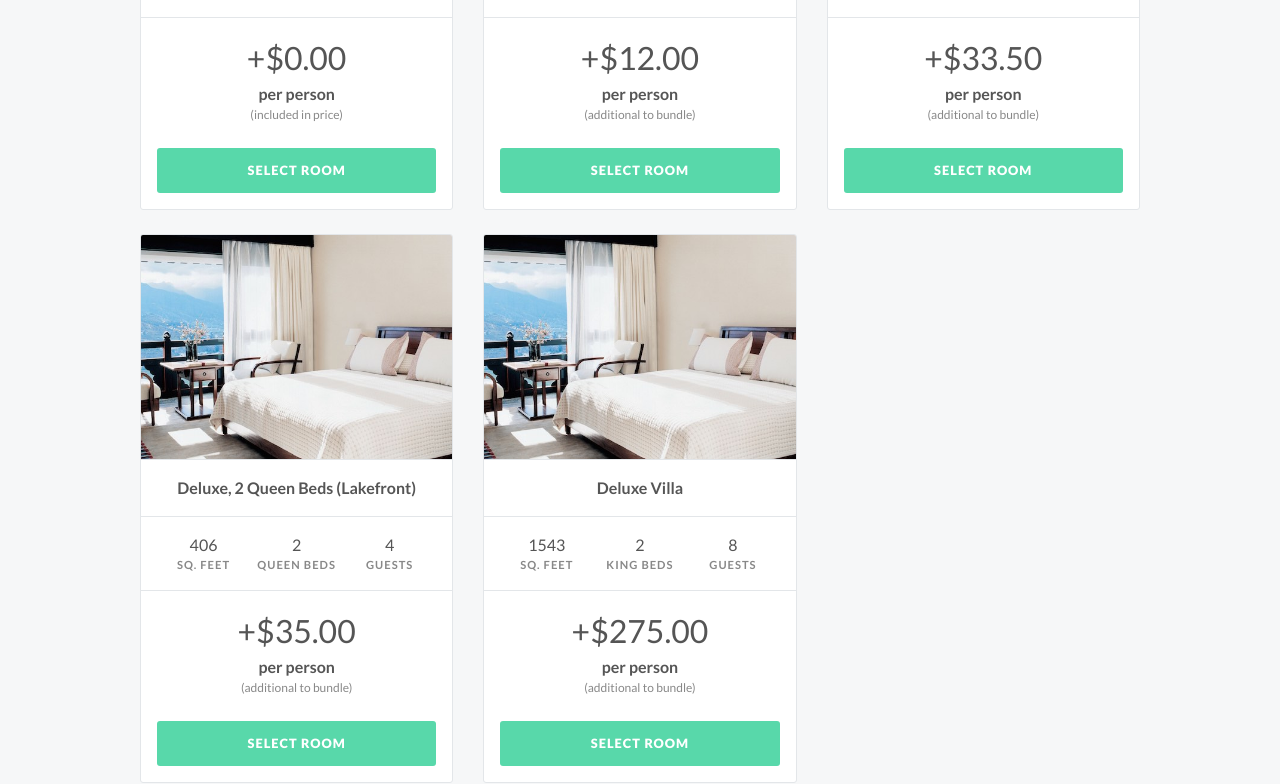
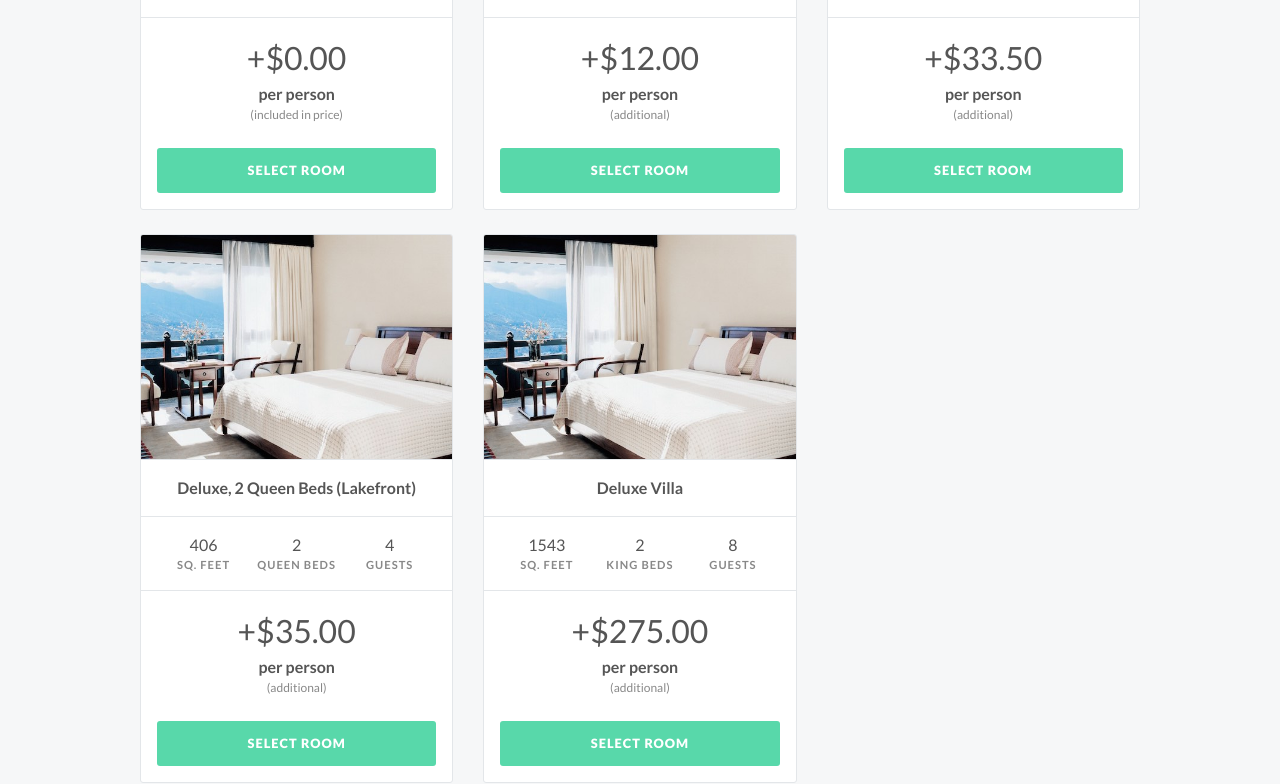
Before and after one commit to Treydor/holiday, a Jekyll site: the page built from _pages/packages/package-room-type.html, in a window 1280 px wide. Shown: the part 681-1465 px from the top of the page. Built offline with Jekyll 4.4.1, drawn with Linux system fonts in a browser that asks for light colours; nearby versions of some CDN libraries.

Commit message:
Changes label text

```diff
--- a/_includes/search/packages/results-rooms.html
+++ b/_includes/search/packages/results-rooms.html
@@ -53,7 +53,7 @@
     <section class="card__section">
       <h2 class="card__price">+$12.00</h2>
       <p><strong>per person</strong></p>
-      <p class="subtitle">(additional to bundle)</p>
+      <p class="subtitle">(additional)</p>
       <a class="button button--primary add-margin-top" href="{{ site.baseurl }}/packages/flight-selection/">Select Room</a>
     </section>
   </li>
@@ -82,7 +82,7 @@
     <section class="card__section">
       <h2 class="card__price">+$33.50</h2>
       <p><strong>per person</strong></p>
-      <p class="subtitle">(additional to bundle)</p>
+      <p class="subtitle">(additional)</p>
       <a class="button button--primary add-margin-top" href="{{ site.baseurl }}/packages/flight-selection/">Select Room</a>
     </section>
   </li>
@@ -111,7 +111,7 @@
     <section class="card__section">
       <h2 class="card__price">+$35.00</h2>
       <p><strong>per person</strong></p>
-      <p class="subtitle">(additional to bundle)</p>
+      <p class="subtitle">(additional)</p>
       <a class="button button--primary add-margin-top" href="{{ site.baseurl }}/packages/flight-selection/">Select Room</a>
     </section>
   </li>
@@ -140,7 +140,7 @@
     <section class="card__section">
       <h2 class="card__price">+$275.00</h2>
       <p><strong>per person</strong></p>
-      <p class="subtitle">(additional to bundle)</p>
+      <p class="subtitle">(additional)</p>
       <a class="button button--primary add-margin-top" href="{{ site.baseurl }}/packages/flight-selection/">Select Room</a>
     </section>
   </li>
```
